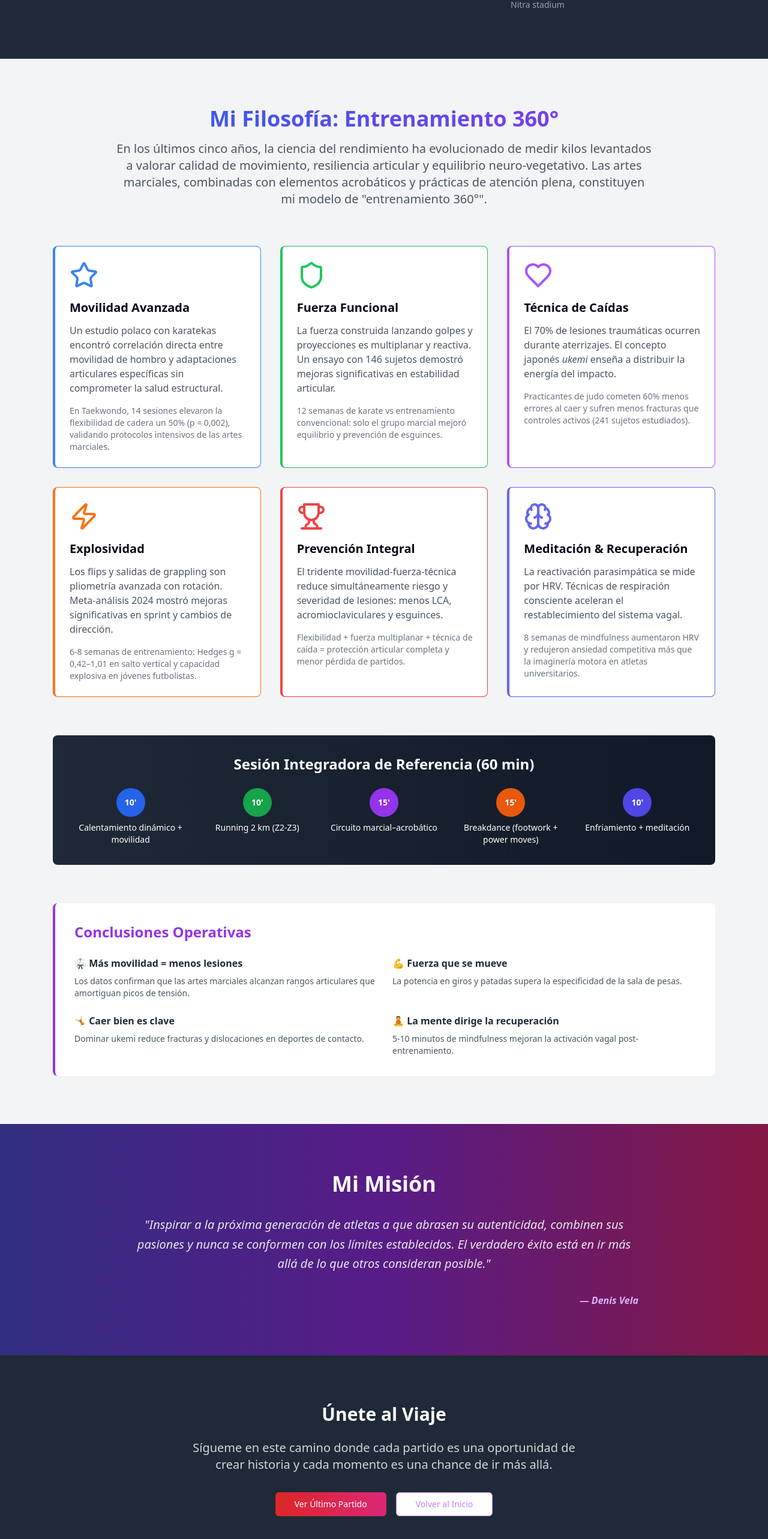
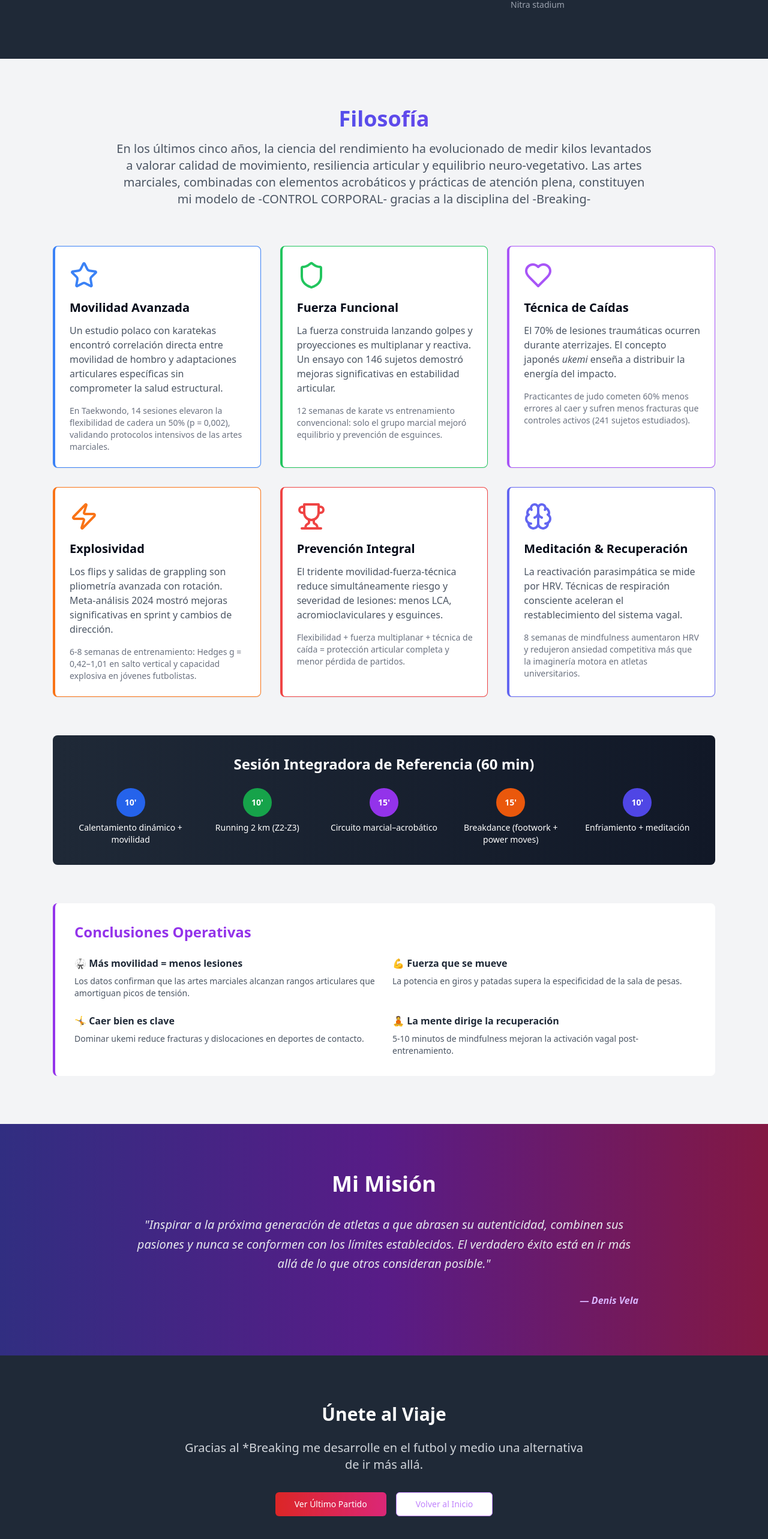
Before and after one commit to denisvela/web, a React (Vite) app: page /beyond in a window 1280 px wide. Shown: the part 1014-3580 px from the top of the page at 60% size. Built offline with nearby package versions, Linux system fonts and the light colour scheme.

Commit message:
Visual edit in Lovable
Edited UI in Lovable

```diff
--- a/src/pages/Beyond.tsx
+++ b/src/pages/Beyond.tsx
@@ -1,10 +1,8 @@
-
 import React from 'react';
 import { Button } from "@/components/ui/button";
 import { Card, CardContent } from "@/components/ui/card";
 import { Star, Heart, Trophy, Brain, Shield, Zap } from 'lucide-react';
 import { Link } from 'react-router-dom';
-
 const Beyond = () => {
   return <div className="min-h-screen bg-gray-900 text-white pt-16">
       {/* Hero Section */}
@@ -57,14 +55,8 @@ const Beyond = () => {
       <section className="py-20 bg-gray-100 text-gray-900">
         <div className="max-w-6xl mx-auto px-6">
           <div className="text-center mb-16">
-            <h2 className="text-4xl font-bold mb-4 bg-gradient-to-r from-blue-600 to-purple-600 bg-clip-text text-transparent">
-              Mi Filosofía: Entrenamiento 360°
-            </h2>
-            <p className="text-xl text-gray-600 max-w-4xl mx-auto">
-              En los últimos cinco años, la ciencia del rendimiento ha evolucionado de medir kilos levantados a valorar
-              calidad de movimiento, resiliencia articular y equilibrio neuro-vegetativo. Las artes marciales, combinadas
-              con elementos acrobáticos y prácticas de atención plena, constituyen mi modelo de "entrenamiento 360°".
-            </p>
+            <h2 className="text-4xl font-bold mb-4 bg-gradient-to-r from-blue-600 to-purple-600 bg-clip-text text-transparent">Filosofía</h2>
+            <p className="text-xl text-gray-600 max-w-4xl mx-auto">En los últimos cinco años, la ciencia del rendimiento ha evolucionado de medir kilos levantados a valorar calidad de movimiento, resiliencia articular y equilibrio neuro-vegetativo. Las artes marciales, combinadas con elementos acrobáticos y prácticas de atención plena, constituyen mi modelo de -CONTROL CORPORAL- gracias a la disciplina del -Breaking-</p>
           </div>
 
           <div className="grid grid-cols-1 md:grid-cols-2 lg:grid-cols-3 gap-8 mb-16">
@@ -234,10 +226,7 @@ const Beyond = () => {
           <h2 className="text-3xl font-bold mb-6">
             Únete al Viaje
           </h2>
-          <p className="text-xl text-gray-300 mb-8 max-w-2xl mx-auto">
-            Sígueme en este camino donde cada partido es una oportunidad de crear historia
-            y cada momento es una chance de ir más allá.
-          </p>
+          <p className="text-xl text-gray-300 mb-8 max-w-2xl mx-auto">Gracias al *Breaking me desarrolle en el futbol y medio una alternativa de ir más allá.</p>
           <div className="flex flex-col sm:flex-row gap-4 justify-center">
             <Link to="/fans">
               <Button className="bg-gradient-to-r from-red-600 to-pink-600 hover:from-red-700 hover:to-pink-700 text-white px-8 py-3">
@@ -254,5 +243,4 @@ const Beyond = () => {
       </section>
     </div>;
 };
-
 export default Beyond;
```
